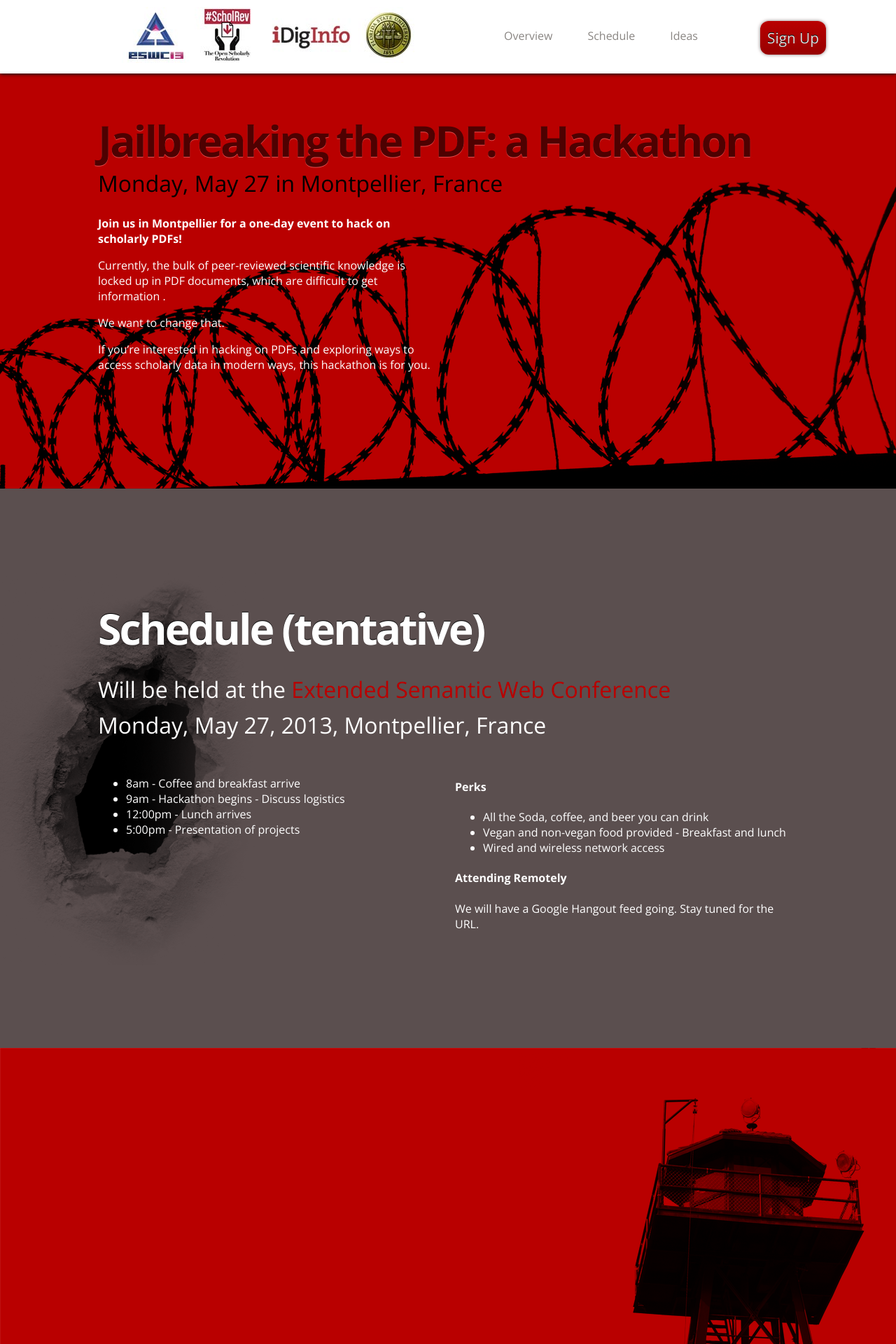
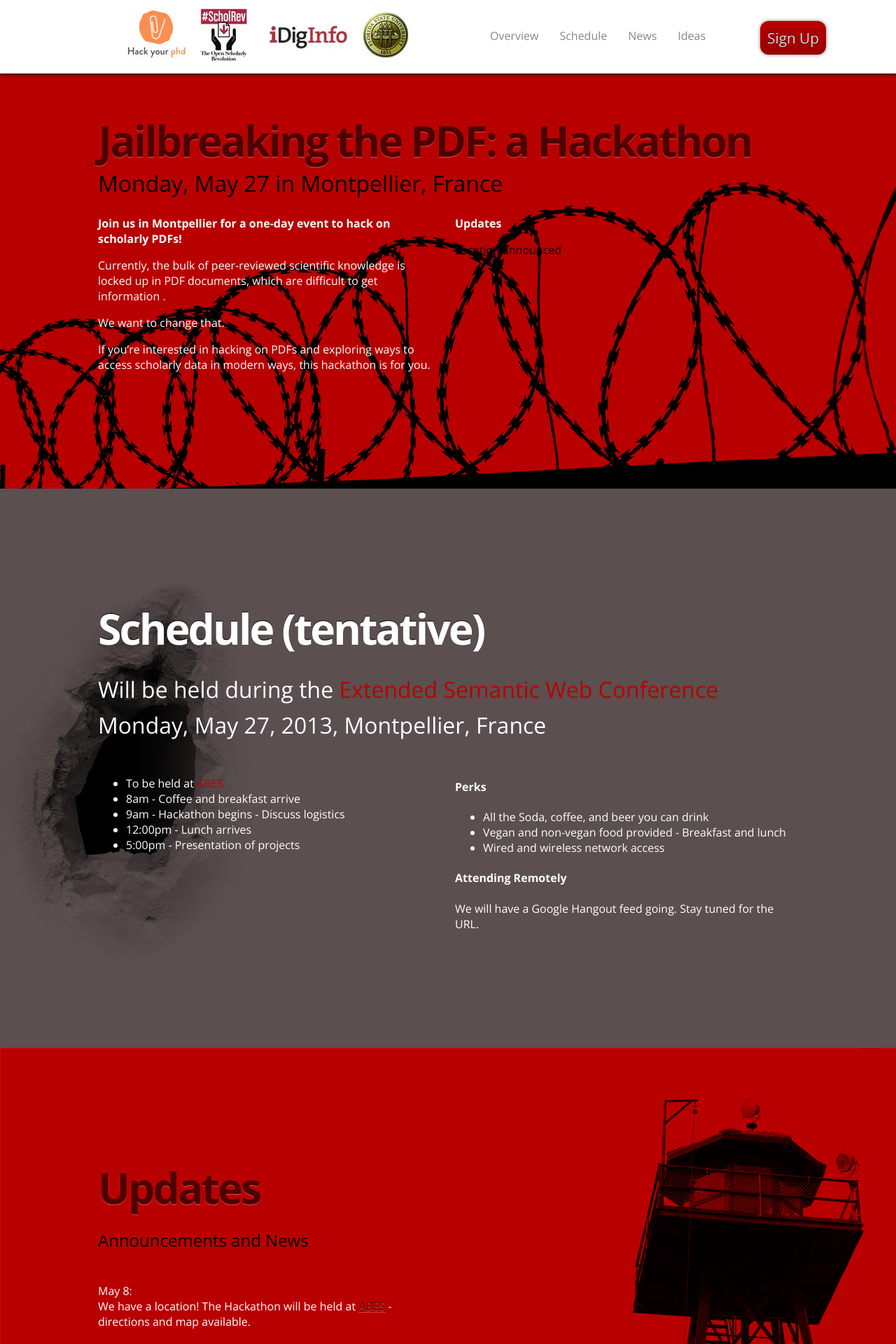
Before and after one commit to idiginfo/eswc-hackathon, a PHP site: page / in a window 1280 px wide. Shown: the top 1920 px of the page at 70% size. Run offline with PHP 8.4, Linux system fonts and the light colour scheme; some libraries are stand-ins or nearby versions.

Commit message:
Updated page

```diff
--- a/css/style.css
+++ b/css/style.css
@@ -55,7 +55,11 @@ a:visited {
 }
 .navigation li{
 	float: left;
-	padding:0 0 0 50px;
+	padding:0 0 0 30px;
+}
+#notlist, #notlist li{
+	padding:0px;
+	margin: 0;
 }
 .navigation li:hover{
 	cursor:pointer;
--- a/index.php
+++ b/index.php
@@ -21,7 +21,7 @@
 	<div class="container clearfix">
 
 		<div id="logo" class="grid_6">
-			<a href='http://2013.eswc-conferences.org/' title='Extended Sematic Web Conference 2013'><img src="img/logo_eswc13.jpg"></a>
+			<a href='http://hackyourphd.org/' title='Hack Your PhD'><img src="img/logo_phd.jpg"></a>
 			<a href='https://groups.google.com/forum/?fromgroups#!forum/scholrev-mailing-list' title='ScholRev Community'><img src="img/logo_scholrev.jpg"></a>
 			<a href='http://idiginfo.org' title='FSU Institute for Digital Information'><img src="img/logo_idiginfo.jpg"></a>
 			<a href='http://www.fsu.edu' title='Florida State University'><img src="img/logo_fsu.jpg"></a>
@@ -32,6 +32,7 @@
 			<ul class="navigation">
 				<li data-slide="1">Overview</li>
 				<li data-slide="2">Schedule</li>
+				<li data-slide="3">News</li>
 				<li data-slide="4">Ideas</li>
 			</ul>
 		</div>
@@ -56,7 +57,8 @@
 
         <div class="grid_6 omega">
 
-
+<p><strong>Updates</strong></p>
+<ul class="navigation" id="notlist"><li data-slide="3" style="color: #000;">Location announced </li></ul>
         </div>
 
 
@@ -71,12 +73,13 @@
 
 		<div id="content2" class="grid_12">
         	<h1>Schedule (tentative)</h1>
-			<h2>Will be held at the <a href='http://2013.eswc-conferences.org/' title='EWSC Homepage'>Extended Semantic Web Conference</a>
+			<h2>Will be held during the <a href='http://2013.eswc-conferences.org/' title='EWSC Homepage'>Extended Semantic Web Conference</a>
 			<br />Monday, May 27, 2013, Montpellier, France</h2>
 		</div>
 
 		<div class="grid_6">
 		<ul>
+		    <li>To be held at <a href="http://www.abes.fr/Connaitre-l-ABES/Venir-a-l-ABES" target="_blank">ABES</a></li>
 	        <li>8am - Coffee and breakfast arrive</li>
 	        <li>9am - Hackathon begins - Discuss logistics</li>
 	        <li>12:00pm - Lunch arrives</li>
@@ -104,7 +107,13 @@
 	<div class="container clearfix">
 
 		<div id="content3" class="grid_12">
-
+		<div id="content2" class="grid_12">
+        	<h1>Updates</h1>
+			<h2>Announcements and News</h2>
+		</div>
+		<div class="grid_6">
+		<p>May 8:<br />We have a location! The Hackathon will be held at <a href="http://www.abes.fr/Connaitre-l-ABES/Venir-a-l-ABES" target="_blank">ABES</a> - directions and map available.</p>
+		</div>
 
         </div>
 
```
Also changed, not shown: img/logo_phd.jpg (added), img/logo_phd.png (added).
